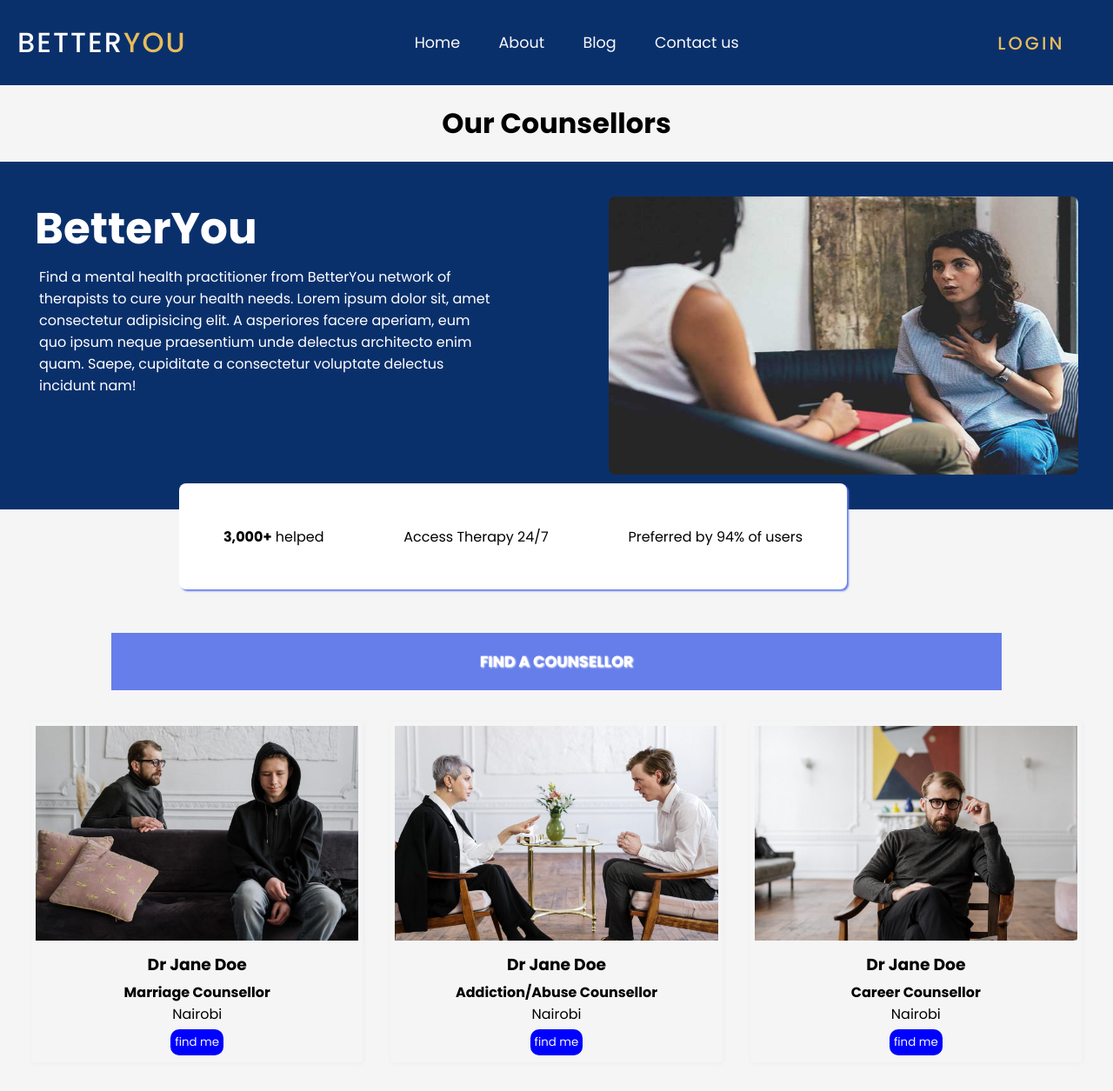
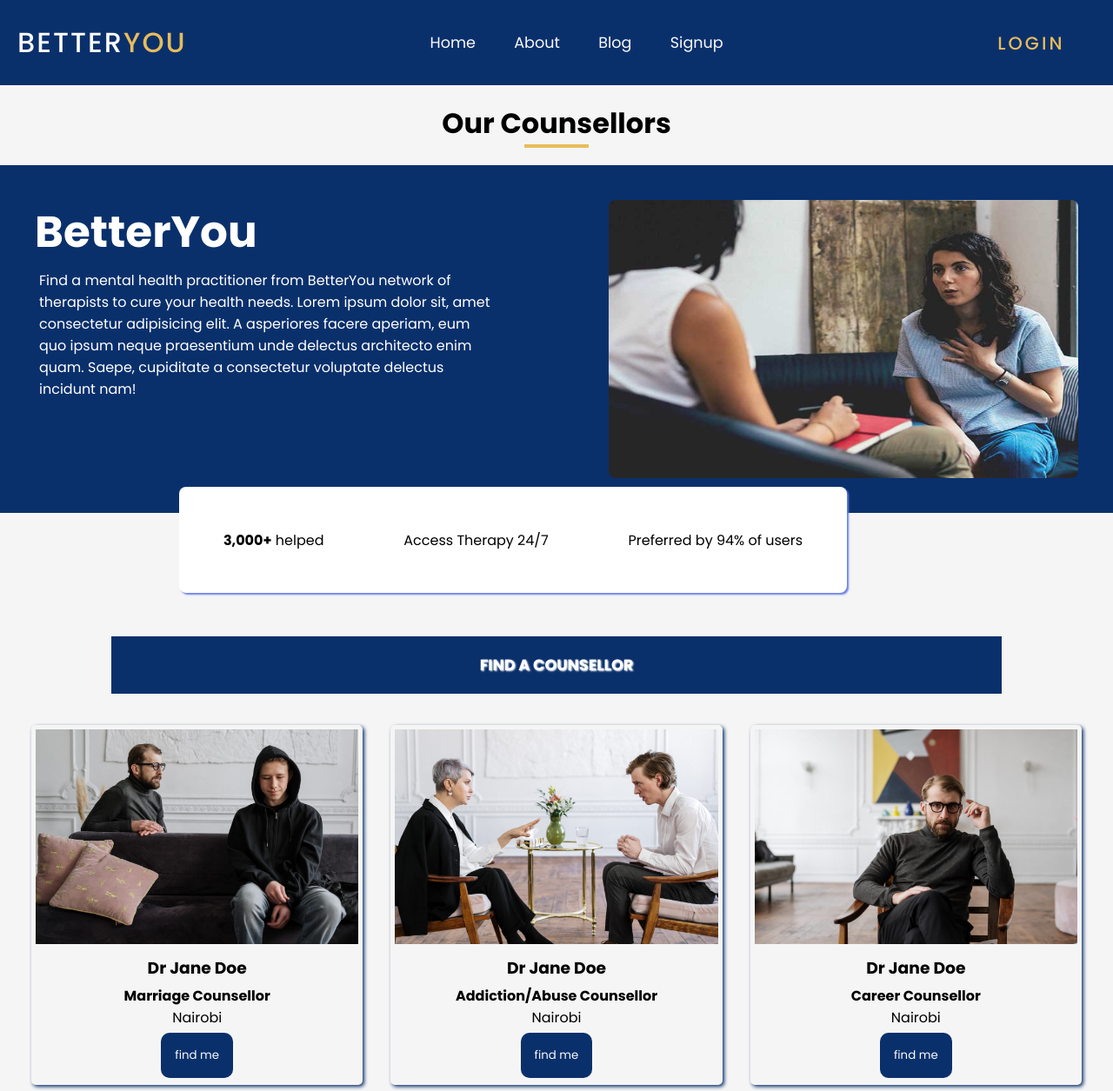
Before and after one commit to iamkibeh/Betteryou, a plain HTML site: page services.html in a window 1280 px wide. Shown: the top 1255 px of the page at 87% size. Drawn offline with Linux system fonts and the light colour scheme.

Commit message:
modify my services page

```diff
--- a/services.html
+++ b/services.html
@@ -26,7 +26,7 @@
               <li><a class="nav-hover" href="landing.html">Home</a></li>
               <li><a class="nav-hover" href="about.html">About</a></li>
               <li><a class="nav-hover" href="blogpage.html">Blog</a></li>
-              <li><a class="nav-hover" href="./assets/login.html">Contact us</a></li>
+              <li><a class="nav-hover" href="./assets/login.html">Signup</a></li>
             </ul>
           </div>
         </li>
@@ -45,7 +45,7 @@
     <!-- navbar ends here -->
 
     <div class="container">
-      <h1 id="title">Our Counsellors</h1>
+      <h1 id="title">Our Counsellors<div class="border-bottom"></div> </h1>
       <div class="about">
         <div class="content">
           <h2>BetterYou</h2>
--- a/services/css/services.css
+++ b/services/css/services.css
@@ -4,6 +4,10 @@
   box-sizing: border-box;
 }
 
+body {
+  background-color: rgb(245, 245, 245);
+
+}
 #title {
   text-align: center;
   padding: 20px;
@@ -18,6 +22,14 @@
   color: white;
 }
 
+.border-bottom {
+  background-color: #e8bc5a;
+  width: 6%;
+  margin: auto;
+  height: 4px;
+  display: flex;
+  justify-content: center;
+}
 .content h2 {
   font-size: 50px;
 }
@@ -42,7 +54,7 @@
 }
 
 .find {
-  background-color: #667eea;
+  background-color:#0a306c;
   width: 80%;
   margin: auto;
   margin-top: 20px;
@@ -50,6 +62,11 @@
   padding: 20px;
   font-weight: bold;
   text-shadow: 1px 1px 2px;
+}
+.find:hover {
+  background-color: #e8bc5a;
+  transition: ease 2s;
+  color: #0a306c;
 }
 
 .find a {
@@ -63,10 +80,17 @@
 }
 
 .images .image1 {
+  border-radius: 5px;
   flex: 1;
   margin: 1em;
-  /* background-color: aqua; */
-  box-shadow: 1px 1px 5px #ebedee;
+  box-shadow: 2px 2px 4px #0a306c;
+}
+
+.images .image1:hover {
+  transform: scale(1.03);
+  transition: ease 2s;
+  box-shadow: 2px 2px 4px #e8bc5a;
+
 }
 
 .images .image1 img {
@@ -83,9 +107,9 @@
   margin-bottom: 5px;
 }
 
-.images .image1 .specialization button {
-  background-color: blue;
-  padding: 5px;
+.images .image1 .specialization button{
+  background-color: #0a306c;
+  padding: 2vh;
   border-radius: 10px;
   color: #fafafa;
   margin-top: 5px;
@@ -94,10 +118,14 @@
 }
 
 .specialization button:hover {
+
   opacity: 0.8;
-  transform: scale(1.05);
+  transform: scale(1.03);
   transition: 1.5s ease;
-  font-weight: bold;
+  /* font-weight: bold; */
+  text-transform: uppercase;
+  text-shadow: 2px 1px 2px;
+  letter-spacing: 1px;
 }
 
 .feedback {
@@ -172,14 +200,14 @@ padding: 5px;
 }
 
 .one-on-one {
-  background-color: blue;
+  background-color: #0a306c;
   padding: 10px;
 margin-top: 0.2em;
 
 }
 
 .quest {
-  background-color: darkorange;
+  background-color: #e8bc5a;
   padding: 20px;
   width: 60%;
   border-radius:50px ;
@@ -202,7 +230,7 @@ margin-top: 0.2em;
 }
 
 .head-tag {
-  background-color: darkorange;
+  background-color: #e8bc5a;
 padding: 20px;
 text-align: center;
 margin-top: 0.2em;
```
Also changed, not shown: about.html (+1 -1 lines).
